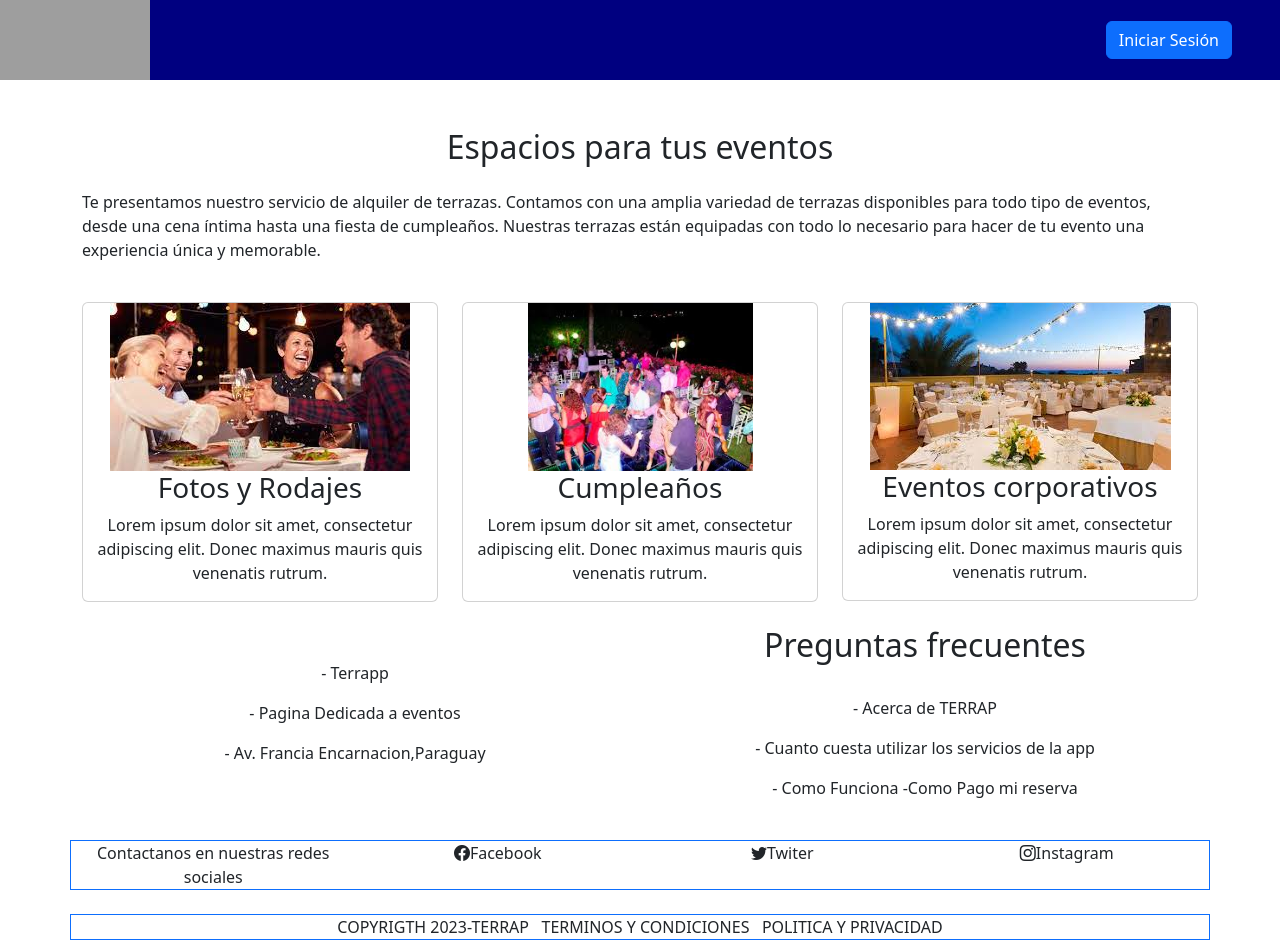
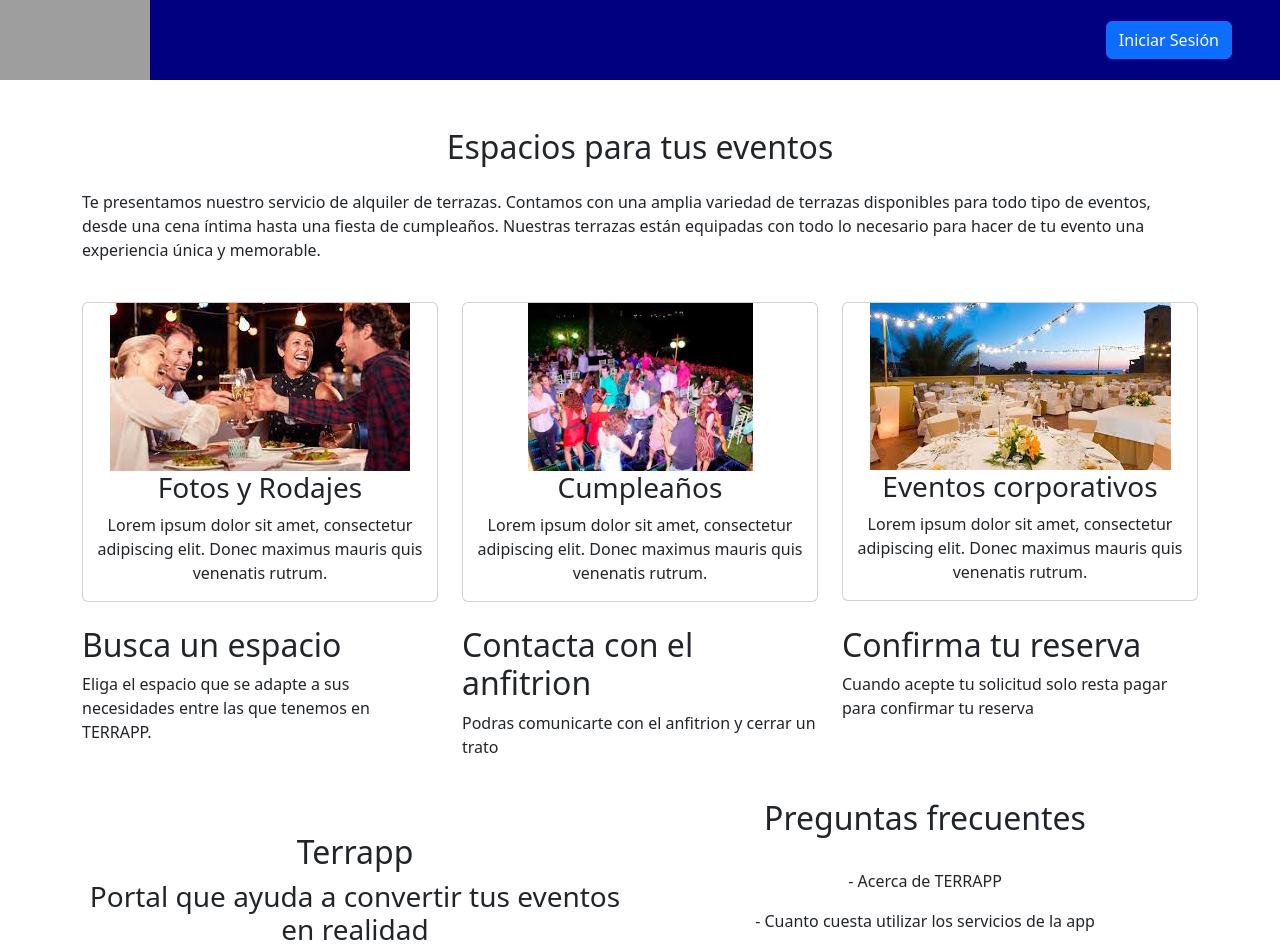
Before and after one commit to orlandoca/TERRAP2, a React (Vite) app in the folder client/: page / in a window 1280 px wide. Shown: the top 952 px of the page. Built offline with nearby package versions, Linux system fonts and the light colour scheme; grey boxes are pictures that could not be loaded.

Commit message:
feat: agregando detalles al landing

```diff
--- a/client/src/components/Landing.jsx
+++ b/client/src/components/Landing.jsx
@@ -93,23 +93,49 @@ export default function Landing() {
             </div>
           </div>
         </div>
+        &nbsp;
+        <div className="row">
+          <div className="col justify-content-center">
+            <h2> Busca un espacio</h2>
+            <p>
+              Eliga el espacio que se adapte a sus necesidades entre las que
+              tenemos en TERRAPP.
+            </p>
+          </div>
+          <div className="col justify-content-center">
+            <h2>Contacta con el anfitrion </h2>
+            <p> Podras comunicarte con el anfitrion y cerrar un trato </p>
+          </div>
+
+          <div className="col justify-content-center">
+            <h2>Confirma tu reserva</h2>
+            <p>
+              Cuando acepte tu solicitud solo resta pagar para confirmar tu
+              reserva
+            </p>
+          </div>
+        </div>
         <br />
-        <div className="row  justify-content-center align-items-center">
-          <div className="col text-center">
-            <p>- Terrapp</p>
-            <p>- Pagina Dedicada a eventos </p>
-            <p>- Av. Francia Encarnacion,Paraguay</p>
+        <div className="row align-items-center">
+          <div className="col text-center justify-content-center">
+            <h2> Terrapp</h2>
+            <h3> Portal que ayuda a convertir tus eventos en realidad </h3>
+            <p>
+              <i class="bi bi-geo-fill"></i> Av. Francia Encarnacion,Paraguay
+            </p>
           </div>
           <div className="col text-center">
             <h2> Preguntas frecuentes</h2>
             <br />
-            <p>- Acerca de TERRAP</p>
+            <p>- Acerca de TERRAPP</p>
             <p>- Cuanto cuesta utilizar los servicios de la app</p>
-            <p>- Como Funciona -Como Pago mi reserva</p>
+            <p>- Como Funciona</p>
+            <p>-Como Pago mi reserva</p>
           </div>
         </div>
         &nbsp;
-        <div className="row border border-primary justify-content-center d-flex">
+        <br />
+        <div className="row  justify-content-center d-flex">
           <div className="col text-center mr-3">
             Contactanos en nuestras redes sociales
           </div>
@@ -124,7 +150,7 @@ export default function Landing() {
           </div>
         </div>
         &nbsp;
-        <div className="row border border-primary justify-content-center">
+        <div className="row justify-content-center">
           <div className="col text-center">
             COPYRIGTH 2023-TERRAP &nbsp; TERMINOS Y CONDICIONES &nbsp; POLITICA
             Y PRIVACIDAD
```
